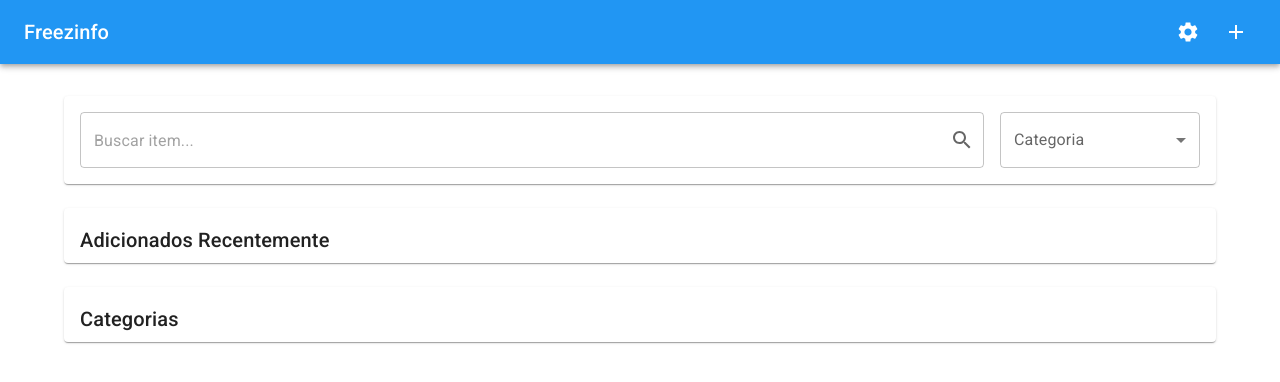
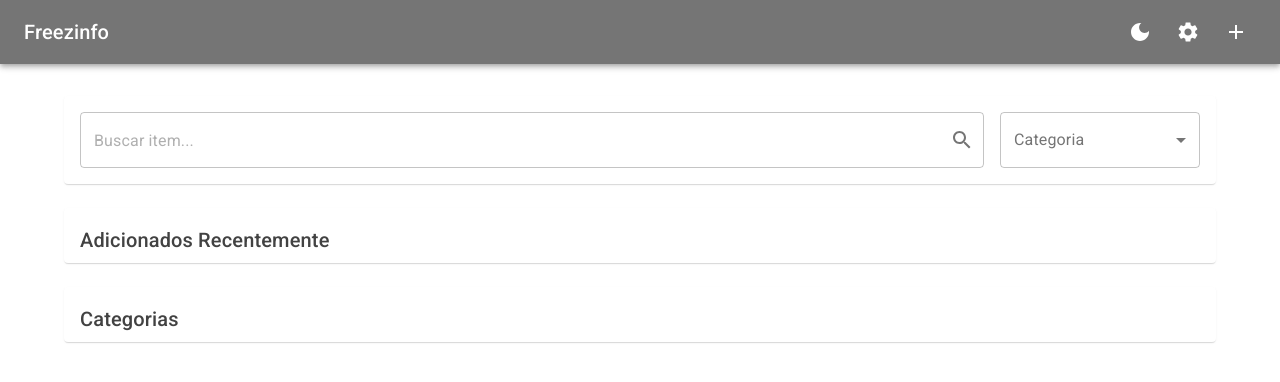
Before and after one commit to jumrs/Freezinfo, a React (Vite) app: page / in a window 1280 px wide. Shown: the top 382 px of the page. Built offline with nearby package versions, Linux system fonts and the light colour scheme.

Commit message:
Added dark/light mode toggle

```diff
--- a/src/App.tsx
+++ b/src/App.tsx
@@ -1,24 +1,79 @@
-import React from 'react';
+import React, { useState, useMemo } from 'react';
 import { ThemeProvider, createTheme, CssBaseline } from '@mui/material';
 import { FreezerManager } from './components/FreezerManager';
 
-const theme = createTheme({
-    palette: {
-        mode: 'light',
-        primary: {
-            main: '#2196f3',
-        },
-        secondary: {
-            main: '#f50057',
-        },
-    },
+// Create context for theme mode
+export const ColorModeContext = React.createContext({
+    toggleColorMode: () => {},
+    mode: 'light'
 });
 
 export const App: React.FC = () => {
+    const [mode, setMode] = useState<'light' | 'dark'>('light');
+
+    const colorMode = useMemo(
+        () => ({
+            toggleColorMode: () => {
+                setMode((prevMode) => (prevMode === 'light' ? 'dark' : 'light'));
+            },
+            mode,
+        }),
+        [mode],
+    );
+
+    const theme = useMemo(
+        () =>
+            createTheme({
+                palette: {
+                    mode,
+                    primary: {
+                        main: mode === 'light' ? '#757575' : '#9e9e9e',
+                        light: mode === 'light' ? '#a4a4a4' : '#cfcfcf',
+                        dark: mode === 'light' ? '#494949' : '#707070',
+                        contrastText: mode === 'light' ? '#ffffff' : '#000000',
+                    },
+                    secondary: {
+                        main: mode === 'light' ? '#9e9e9e' : '#757575',
+                        light: mode === 'light' ? '#cfcfcf' : '#a4a4a4',
+                        dark: mode === 'light' ? '#707070' : '#494949',
+                        contrastText: mode === 'light' ? '#000000' : '#ffffff',
+                    },
+                    background: {
+                        default: mode === 'light' ? '#ffffff' : '#121212',
+                        paper: mode === 'light' ? '#f5f5f5' : '#1e1e1e',
+                    },
+                    text: {
+                        primary: mode === 'light' ? '#424242' : '#e0e0e0',
+                        secondary: mode === 'light' ? '#757575' : '#9e9e9e',
+                    },
+                    action: {
+                        hover: mode === 'light' ? '#eeeeee' : '#2c2c2c',
+                    }
+                },
+                components: {
+                    MuiPaper: {
+                        styleOverrides: {
+                            root: {
+                                backgroundColor: mode === 'light' ? '#ffffff' : '#1e1e1e',
+                                '&.MuiPaper-elevation1': {
+                                    boxShadow: mode === 'light'
+                                        ? '0px 2px 1px -1px rgba(0,0,0,0.08),0px 1px 1px 0px rgba(0,0,0,0.06),0px 1px 3px 0px rgba(0,0,0,0.04)'
+                                        : '0px 2px 1px -1px rgba(255,255,255,0.05),0px 1px 1px 0px rgba(255,255,255,0.03),0px 1px 3px 0px rgba(255,255,255,0.02)'
+                                }
+                            }
+                        }
+                    }
+                }
+            }),
+        [mode],
+    );
+
     return (
-        <ThemeProvider theme={theme}>
-            <CssBaseline />
-            <FreezerManager />
-        </ThemeProvider>
+        <ColorModeContext.Provider value={colorMode}>
+            <ThemeProvider theme={theme}>
+                <CssBaseline />
+                <FreezerManager />
+            </ThemeProvider>
+        </ColorModeContext.Provider>
     );
 };
--- a/src/components/FreezerManager.tsx
+++ b/src/components/FreezerManager.tsx
@@ -1,4 +1,4 @@
-import React, { useState, useEffect } from 'react';
+import React, { useState, useEffect, useContext } from 'react';
 import {
     Box,
     AppBar,
@@ -14,14 +14,22 @@ import {
     FormControl as MuiFormControl,
     InputLabel,
     ButtonBase,
-    Menu
+    Menu,
+    Tooltip
 } from '@mui/material';
-import { Add as AddIcon, Search as SearchIcon, Settings as SettingsIcon } from '@mui/icons-material';
+import {
+    Add as AddIcon,
+    Search as SearchIcon,
+    Settings as SettingsIcon,
+    DarkMode as DarkModeIcon,
+    LightMode as LightModeIcon
+} from '@mui/icons-material';
 import { useFreezerStore } from '../store/freezerStore';
 import { useCategoryStore } from '../store/categoryStore';
 import { FoodItem } from '../types';
 import { FoodItemForm } from './FoodItemForm';
 import { CategoryManager } from './CategoryManager';
+import { ColorModeContext } from '../App';
 
 export const FreezerManager: React.FC = () => {
     const { filteredItems, setFilters, loading, items, fetchItems, lastSelectedCategory, setLastSelectedCategory } = useFreezerStore();
@@ -33,6 +41,7 @@ export const FreezerManager: React.FC = () => {
     const [itemToEdit, setItemToEdit] = useState<FoodItem | undefined>(undefined);
     const [showResults, setShowResults] = useState(false);
     const [anchorEl, setAnchorEl] = useState<null | HTMLElement>(null);
+    const colorMode = useContext(ColorModeContext);
 
     useEffect(() => {
         fetchItems();
@@ -109,6 +118,15 @@ export const FreezerManager: React.FC = () => {
                     <Typography variant="h6" component="div" sx={{ flexGrow: 1 }}>
                         Freezinfo
                     </Typography>
+                    <Tooltip title={colorMode.mode === 'dark' ? 'Modo claro' : 'Modo escuro'}>
+                        <IconButton
+                            color="inherit"
+                            onClick={colorMode.toggleColorMode}
+                            sx={{ mr: 1 }}
+                        >
+                            {colorMode.mode === 'dark' ? <LightModeIcon /> : <DarkModeIcon />}
+                        </IconButton>
+                    </Tooltip>
                     <IconButton
                         color="inherit"
                         aria-label="configurações"
```
